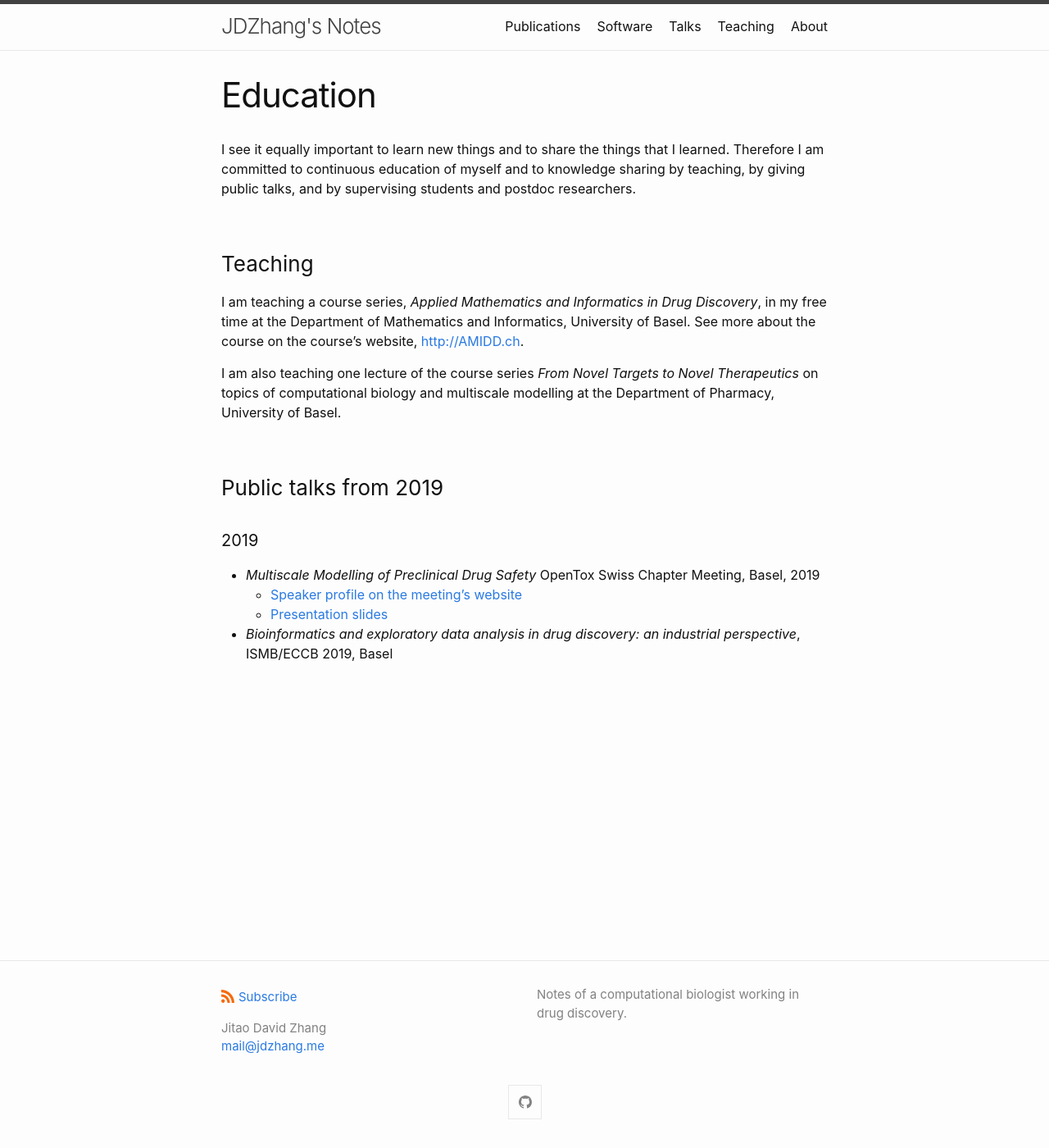
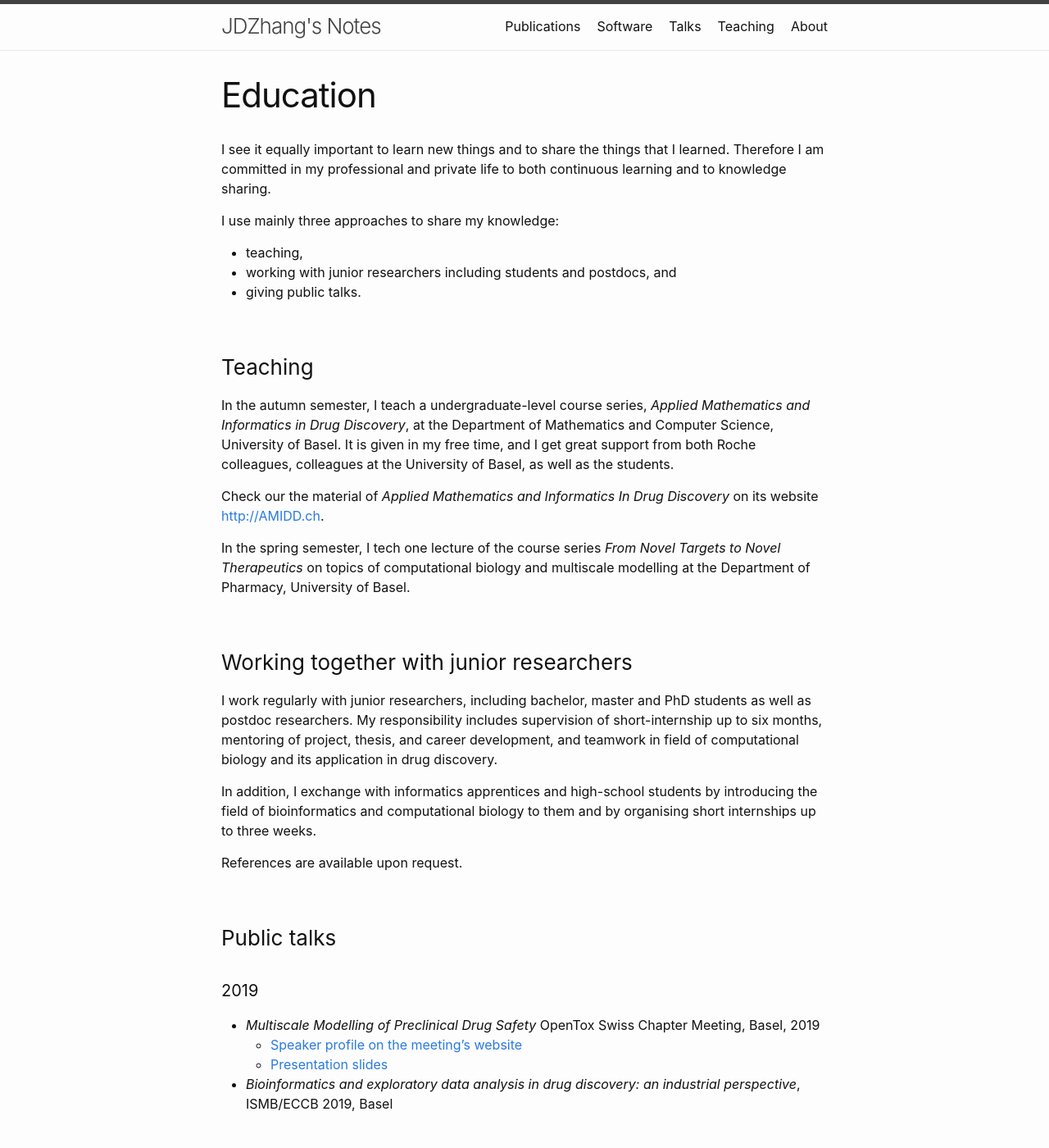
Before and after one commit to Accio/accio.github.io, a Jekyll site: the page built from _pages/education.md, in a window 1280 px wide and 1400 px high. Shown: the whole window at 82% size. Built offline with Jekyll 4.4.1, drawn with Linux system fonts in a browser that asks for light colours.

Commit message:
combine teaching, talks, and students

```diff
--- a/_pages/education.md
+++ b/_pages/education.md
@@ -6,17 +6,31 @@ author_profile: true
 ---
 
 I see it equally important to learn new things and to share the things that I
-learned. Therefore I am committed to continuous education of myself and to
-knowledge sharing by teaching, by giving public talks, and by supervising students and postdoc researchers.
+learned. Therefore I am committed in my professional and private life to both
+continuous learning and to knowledge sharing.
+
+I use mainly three approaches to share my knowledge:
+* teaching,
+* working with junior researchers including students and postdocs, and
+* giving public talks.
 
 ### Teaching
 
-I am teaching a course series, *Applied Mathematics and Informatics in Drug Discovery*, in my free time at the Department of Mathematics and Informatics, University of Basel. See more about the course on the course's website, [http://AMIDD.ch](http://amidd.ch).
+In the autumn semester, I teach a undergraduate-level course series, *Applied Mathematics and Informatics in Drug Discovery*, at the Department of Mathematics and Computer Science, University of Basel. It is given in my free time, and I get great support from both Roche colleagues, colleagues at the University of Basel, as well as the students.
 
-I am also teaching one lecture of the course series *From Novel Targets to Novel Therapeutics* on topics of computational biology and multiscale modelling at the Department of Pharmacy, University of Basel.
+Check our the material of *Applied Mathematics and Informatics In Drug Discovery* on its website [http://AMIDD.ch](http://amidd.ch).
 
+In the spring semester, I tech one lecture of the course series *From Novel Targets to Novel Therapeutics* on topics of computational biology and multiscale modelling at the Department of Pharmacy, University of Basel.
 
-### Public talks from 2019
+### Working together with junior researchers
+
+I work regularly with junior researchers, including bachelor, master and PhD students as well as postdoc researchers. My responsibility includes supervision of short-internship up to six months, mentoring of project, thesis, and career development, and teamwork in field of computational biology and its application in drug discovery.
+
+In addition, I exchange with informatics apprentices and high-school students by introducing the field of bioinformatics and computational biology to them and by organising short internships up to three weeks.
+
+References are available upon request.
+
+### Public talks
 
 #### 2019
 
```
